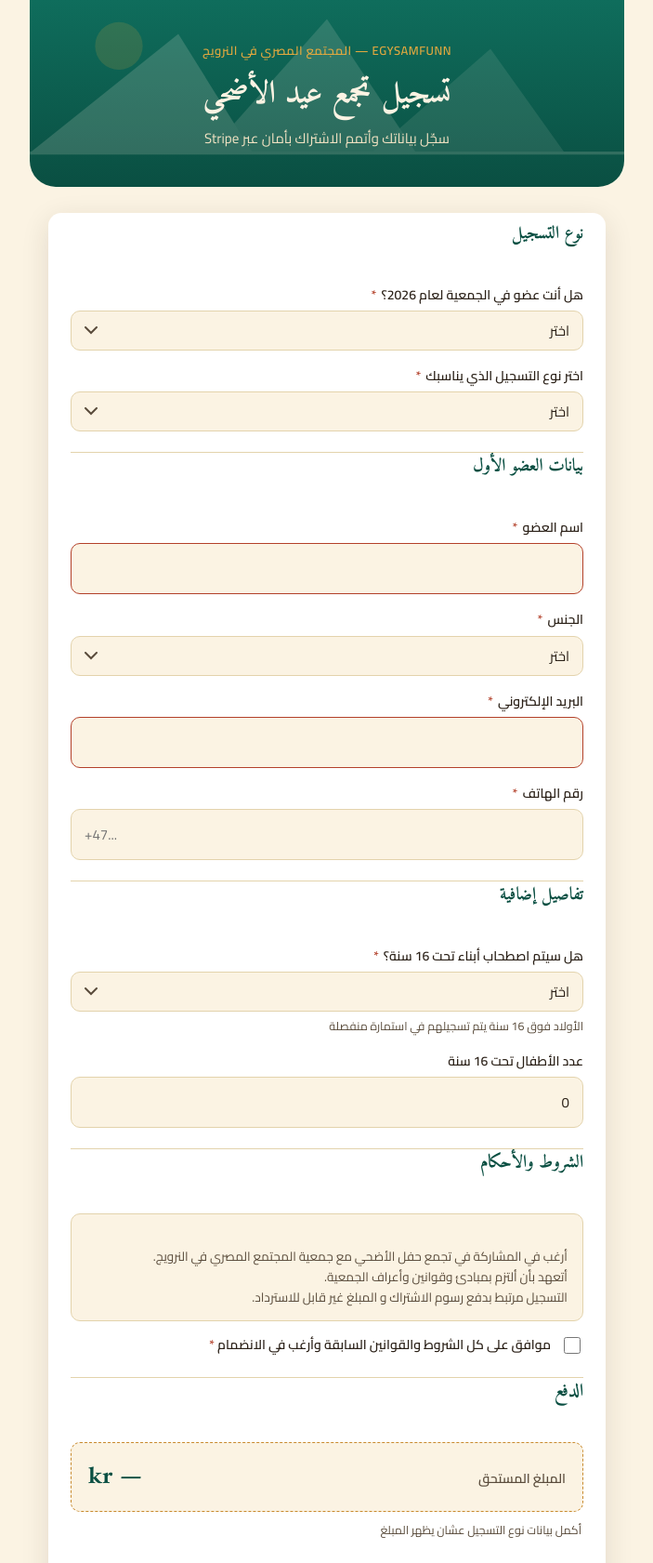
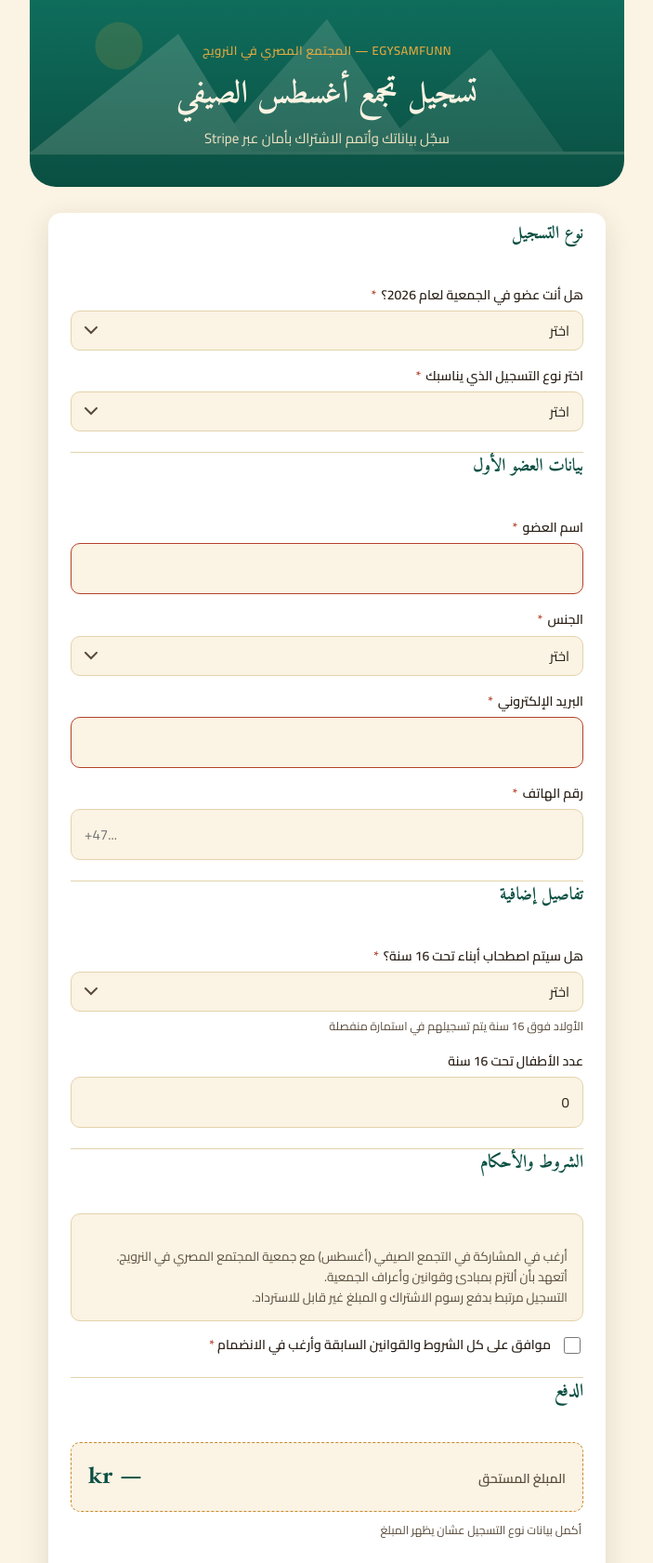
Before and after one commit to egysamfunn/EgySamfunn, a website: page index.html in a window 1280 px wide. Shown: the top 1681 px of the page at 93% size, without its empty margins (288-991 px from the left). Drawn offline with Linux system fonts and the light colour scheme.

Commit message:
Update event title and participation description

```diff
--- a/index.html
+++ b/index.html
@@ -3,7 +3,7 @@
 <head>
 <meta charset="UTF-8" />
 <meta name="viewport" content="width=device-width, initial-scale=1.0" />
-<title>تسجيل تجمع عيد الأضحي — المجتمع المصري في النرويج</title>
+<title>تسجيل تجمع أغسطس الصيفي — المجتمع المصري في النرويج</title>
 <link rel="preconnect" href="https://fonts.googleapis.com">
 <link rel="preconnect" href="https://fonts.gstatic.com" crossorigin>
 <link href="https://fonts.googleapis.com/css2?family=Cairo:wght@400;600;700;800&family=Amiri:wght@400;700&display=swap" rel="stylesheet">
@@ -23,7 +23,7 @@
       </svg>
     </div>
     <p class="hero__eyebrow">EGYSAMFUNN — المجتمع المصري في النرويج</p>
-    <h1 class="hero__title">تسجيل تجمع عيد الأضحي</h1>
+    <h1 class="hero__title">تسجيل تجمع أغسطس الصيفي</h1>
     <p class="hero__subtitle">سجّل بياناتك وأتمم الاشتراك بأمان عبر Stripe</p>
   </header>
 
@@ -129,7 +129,7 @@
     <fieldset class="section">
       <legend class="section__title">الشروط والأحكام</legend>
       <div class="terms-box">
-        أرغب في المشاركة في تجمع حفل الأضحي مع جمعية المجتمع المصري في النرويج.
+        أرغب في المشاركة في التجمع الصيفي (أغسطس) مع جمعية المجتمع المصري في النرويج.
         أتعهد بأن ألتزم بمبادئ وقوانين وأعراف الجمعية.
         التسجيل مرتبط بدفع رسوم الاشتراك و المبلغ غير قابل للاسترداد.
       </div>
```
